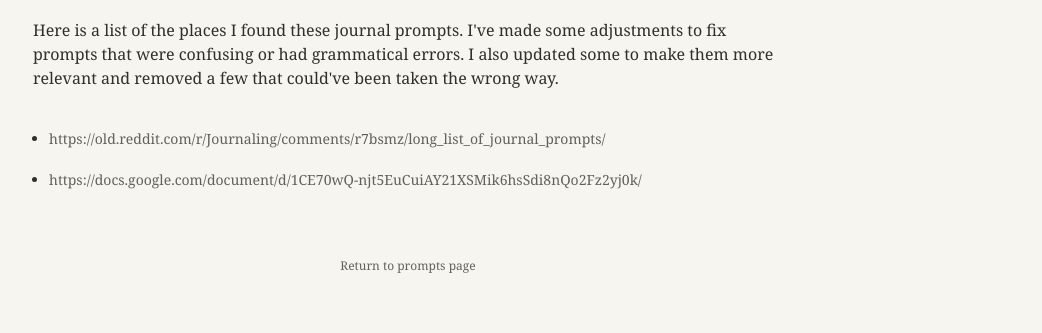
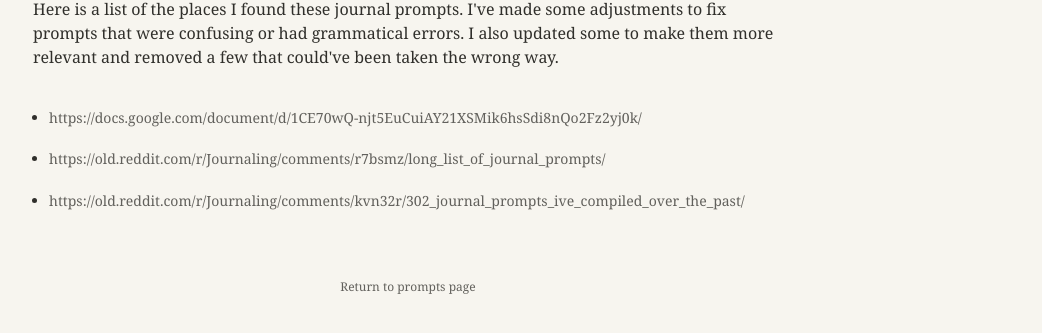
Before and after one commit to logandawson/what-should-i-journal-about, a plain HTML site: page sources.html in a window 1280 px wide. Shown: the part 295-628 px from the top of the page, without its empty margins (232-1274 px from the left). Drawn offline with Linux system fonts and the light colour scheme.

Commit message:
More prompts

```diff
--- a/script.js
+++ b/script.js
@@ -4,7 +4,7 @@ let previousIndex = -1;
 const titles = [
   "Today you should write about...",
   "Maybe try writing about...",
-  "How about writing an answer to...",
+  "How about writing a response to...",
 ];
 
 const randomTitle = document.getElementById("title");
--- a/sources.html
+++ b/sources.html
@@ -25,6 +25,14 @@
       <ul class="sources-list">
         <li>
           <a
+            href="https://docs.google.com/document/d/1CE70wQ-njt5EuCuiAY21XSMik6hsSdi8nQo2Fz2yj0k/"
+            target="_blank"
+            rel="noopener noreferrer"
+            >https://docs.google.com/document/d/1CE70wQ-njt5EuCuiAY21XSMik6hsSdi8nQo2Fz2yj0k/</a
+          >
+        </li>
+        <li>
+          <a
             href="https://old.reddit.com/r/Journaling/comments/r7bsmz/long_list_of_journal_prompts/"
             target="_blank"
             rel="noopener noreferrer"
@@ -33,10 +41,10 @@
         </li>
         <li>
           <a
-            href="https://docs.google.com/document/d/1CE70wQ-njt5EuCuiAY21XSMik6hsSdi8nQo2Fz2yj0k/"
+            href="https://old.reddit.com/r/Journaling/comments/kvn32r/302_journal_prompts_ive_compiled_over_the_past/"
             target="_blank"
             rel="noopener noreferrer"
-            >https://docs.google.com/document/d/1CE70wQ-njt5EuCuiAY21XSMik6hsSdi8nQo2Fz2yj0k/</a
+            >https://old.reddit.com/r/Journaling/comments/kvn32r/302_journal_prompts_ive_compiled_over_the_past/</a
           >
         </li>
       </ul>
```
Also changed, not shown: prompts.txt.
